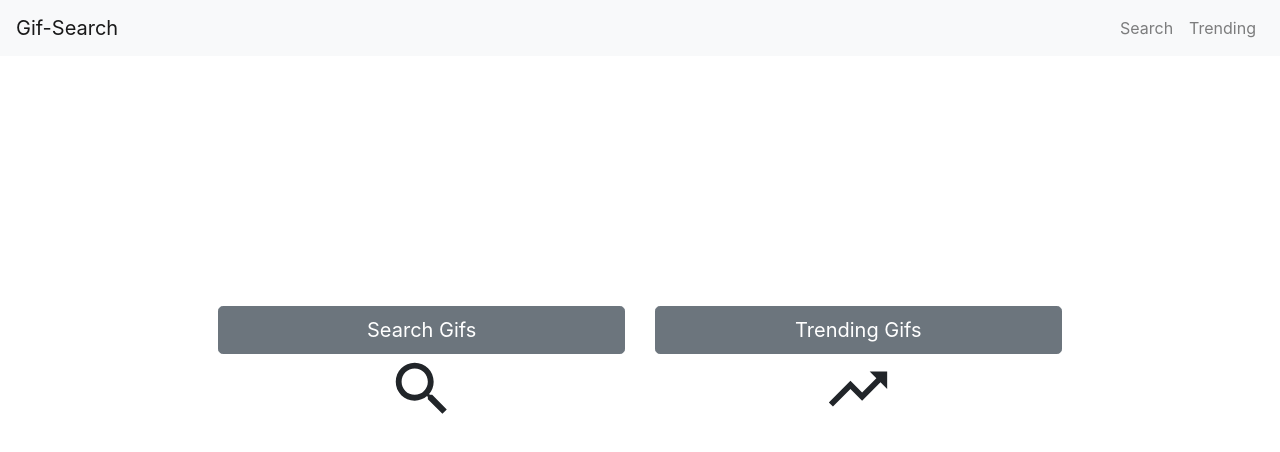
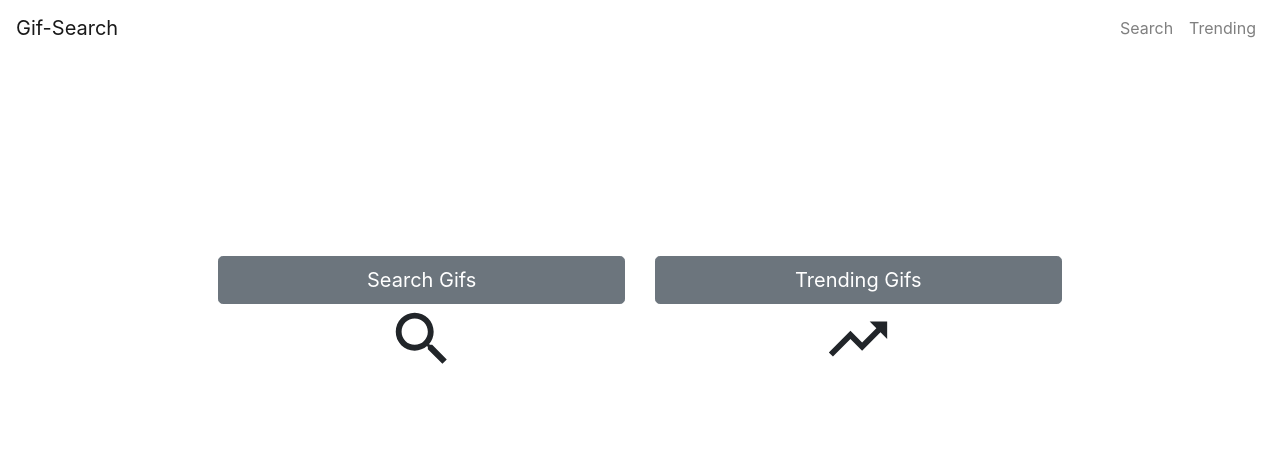
Before and after one commit to urnotjessie/gif-search-react-app-frontend, a React (Create React App) app: page / in a window 1280 px wide. Shown: the top 452 px of the page. Built offline with nearby package versions, Linux system fonts and the light colour scheme.

Commit message:
style update

```diff
--- a/src/App.css
+++ b/src/App.css
@@ -2,16 +2,16 @@
   text-align: center;
 }
 
-.home-form {
+.home {
   text-align: center;
   display: block;
   margin: 0 auto;
   clear: both;
-  padding-top: 250px;
+  padding-top: 200px;
   padding-bottom: 20px;
 }
 
-.searchbar {
+.under-navbar {
   margin: 1em 0;
 }
 
--- a/src/components/Home.js
+++ b/src/components/Home.js
@@ -25,7 +25,7 @@ class Home extends React.Component {
 
   render() {
     return (
-      <div className="home-form">
+      <div className="home">
         {this.renderRedirect()}
         <Row>
           <Col sm={{size: 4, order: 1, offset: 2}}><Button id="search" color="secondary" size="lg" block onClick={this.setRedirect}>Search Gifs</Button></Col>
--- a/src/components/NavBar.js
+++ b/src/components/NavBar.js
@@ -3,7 +3,7 @@ import {Navbar, NavbarBrand, Nav, NavItem, NavLink} from 'reactstrap';
 
 const NavBar = () => {
   return (
-    <Navbar color="light" light expand="md">
+    <Navbar color="transparent" light expand="md">
       <NavbarBrand href="/">Gif-Search</NavbarBrand>
       <Nav className="ml-auto" navbar>
         <NavItem>
--- a/src/components/SearchBar.js
+++ b/src/components/SearchBar.js
@@ -20,7 +20,7 @@ class SearchBar extends Component {
 
   render() {
     return (
-      <div className="searchbar">
+      <div className="under-navbar">
         <form onSubmit={this.handleSubmit}>
           <input type="text" value={this.state.term} onChange={this.handleChange} placeholder="Enter text to search for gifs!" />
           <input id="submit-button" type="submit" value="Search" />
--- a/src/containers/ShowGif.js
+++ b/src/containers/ShowGif.js
@@ -12,7 +12,7 @@ class ShowGif extends Component {
     if (Object.keys(this.props.targetGif).length !== 0) {
       console.log(this.props.targetGif)
       return (
-        <div>
+        <div className="under-navbar">
           <img src={this.props.targetGif.images.original.url} alt="gif" />
           <p>"{this.props.targetGif.title}"</p>
           <p><a href={this.props.targetGif.source}>Check the Source Here!</a></p>
```
